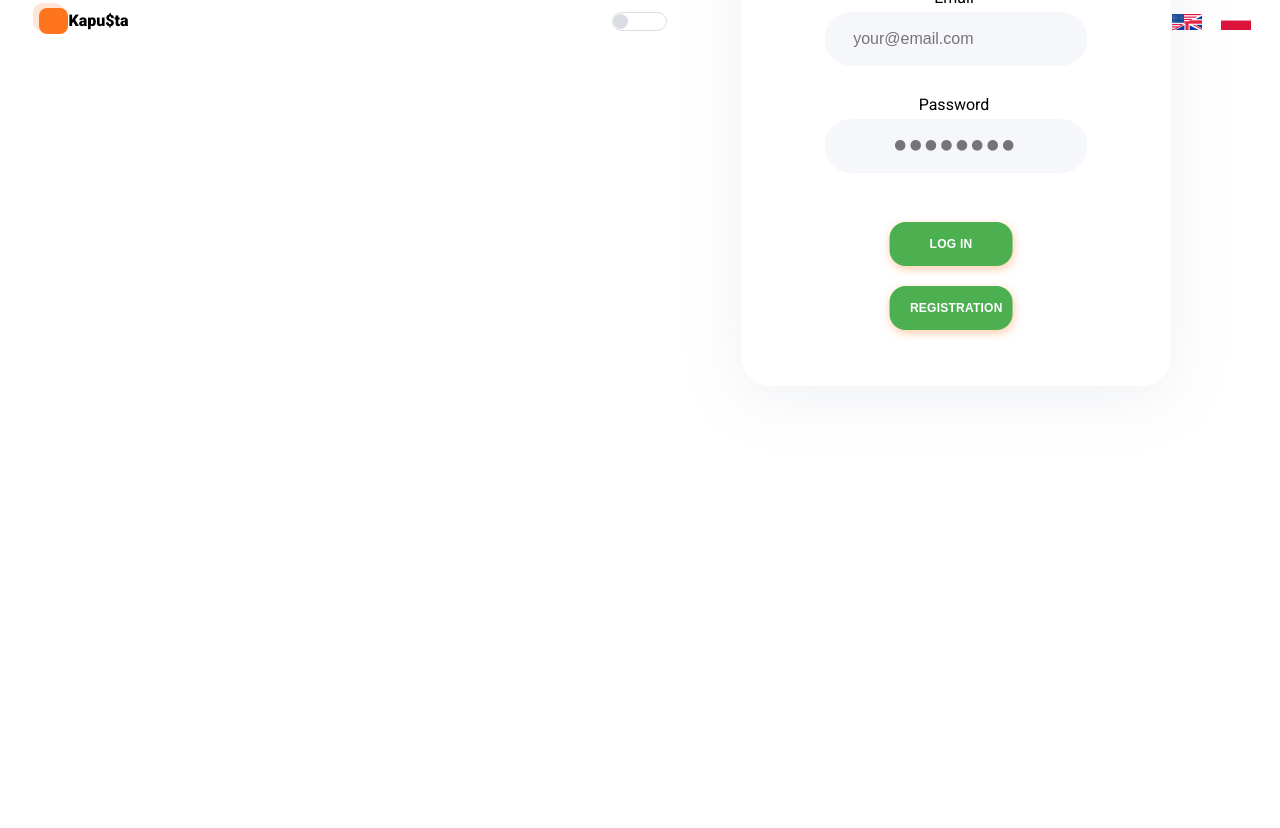
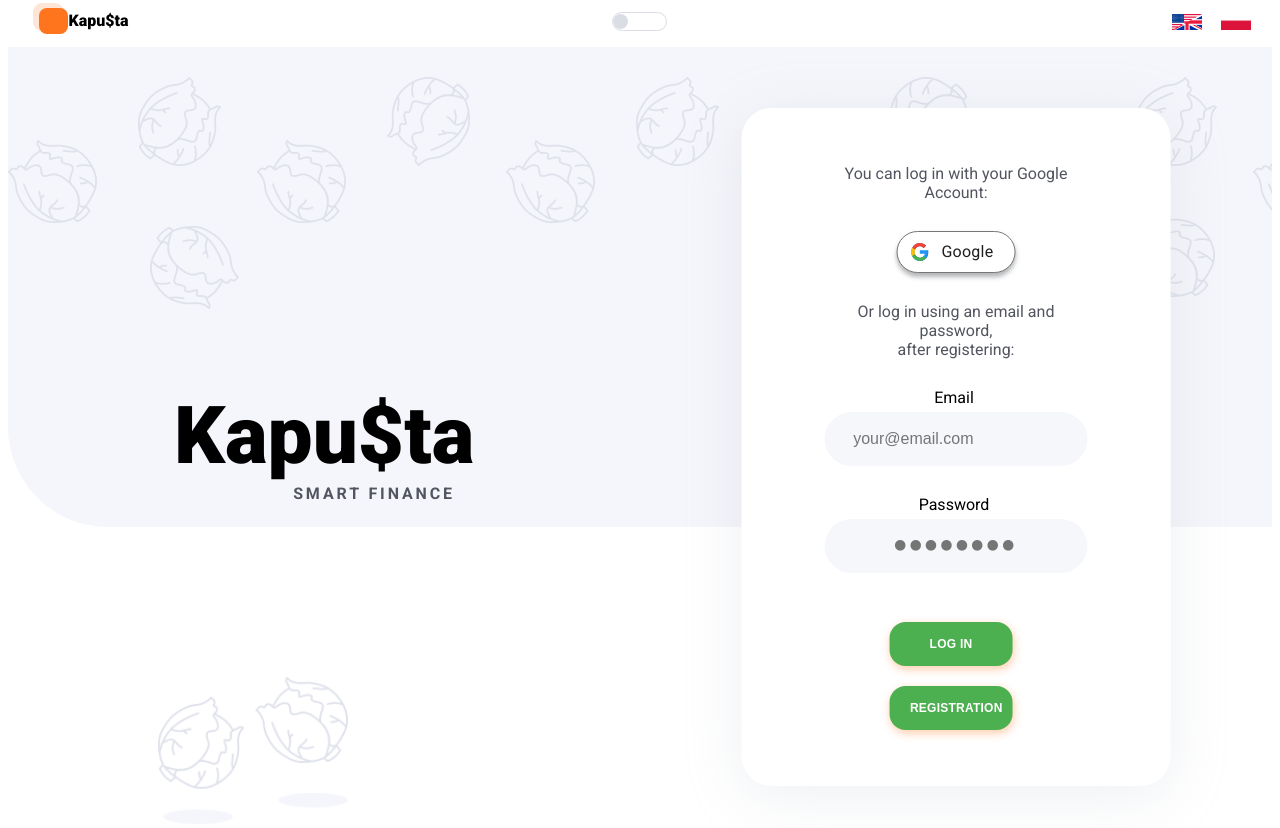
Before and after one commit to ToporekDaniel/kapusta-app, a React (Vite) app: page /signin in a window 1280 px wide. Shown: the top 828 px of the page. Before the commit the page ends 800 px from the top, so only its background shows below. Built offline with nearby package versions, Linux system fonts and the light colour scheme; no server answers.

Commit message:
stylizacja
header nie wyświetla się prawidłowo, ale i tak bym wciągała

```diff
--- a/src/pages/LoginGoogle/LoginForm.module.css
+++ b/src/pages/LoginGoogle/LoginForm.module.css
@@ -24,6 +24,12 @@
   top: 50%;
   transform: translate(-50%, -50%);
   /* font-size: var(--primary-font-size); */
+}
+
+@media (max-width: 1023px) {
+.popup .popupInner {
+  left: 50%;
+}
 }
 
 .popup .popupInner .Desc {
--- a/src/pages/LoginGoogle/LoginPage.jsx
+++ b/src/pages/LoginGoogle/LoginPage.jsx
@@ -16,8 +16,13 @@
 
   return (
     <div className={css["loginpage-container"]}>
+      <div className={css.logo}>
+        <h1 className={css.title}>Kapu$ta</h1>
+        <p className={css.subtitle}>smart finance</p>
+      </div>
       <div className={css["background-top"]}></div>
       <div className={css["background-bottom"]}></div>
+      <div className={css["image"]}></div>
       <LoginForm className={css.form} />
     </div>
   );
--- a/src/pages/LoginGoogle/LoginPage.module.css
+++ b/src/pages/LoginGoogle/LoginPage.module.css
@@ -1,5 +1,11 @@
+@media (min-width: 1024px) {
   .loginpage-container {
     position: relative;
+    height: 100vh;
+    display: flex;
+    justify-content: space-around;
+    align-items: center;
+  }
 }
 
 .background-top {
@@ -7,20 +13,72 @@
   top: 0;
   left: 0;
   width: 100%;
-    height: 50%;
-    background-color: var(--background-main);
+  height: 60vh;
+  background-color: var(--background-additional);
   border-bottom-left-radius: 100px;
-    z-index: -1;
+  z-index: -2;
 }
 
 .background-bottom {
   position: absolute;
-    bottom: 0;
+  top: 0;
   left: 0;
   width: 100%;
-    height: 50%;
-    background-color: var(--header-color);
+  height: 40vh;
   background-image: url("../../assets/backgroundkapusta1x.png");
-    background-repeat: repeat;
+  background-repeat: no-repeat;
   z-index: -1;
+  margin-top: 30px;
 }
+
+.form {
+  z-index: 10;
+}
+
+.title {
+  color: var(--text-main);
+  font-size: 80px;
+  font-weight: 900;
+  line-height: 1.17;
+}
+
+.subtitle {
+  color: var(--text-darkgrey);
+  font-size: 16px;
+  font-weight: 700;
+  letter-spacing: 0.18em;
+  line-height: 1.19;
+  text-transform: uppercase;
+}
+
+.image {
+  position: absolute;
+  bottom: 20px;
+  left: 150px;
+  width: 190px;
+  height: 150px;
+  background-image: url("../../assets/dwiekapusty1x.png");
+  background-size: contain;
+  background-repeat: no-repeat;
+  z-index: 1;
+}
+
+.logo {
+  margin: 80px 0 50px 0;
+}
+
+.logo h1 {
+    margin-left: -100px;
+}
+
+@media (min-width: 768px) {
+  .logo {
+    margin: 80px 0;
+  }
+}
+
+@media (min-width: 1024px) {
+    .logo {
+      margin: 0;
+    }
+  }
```
Also changed, not shown: 2 other files (tests, documents, lock files or other folders). Lines whose indentation alone changed are shown as unchanged.
